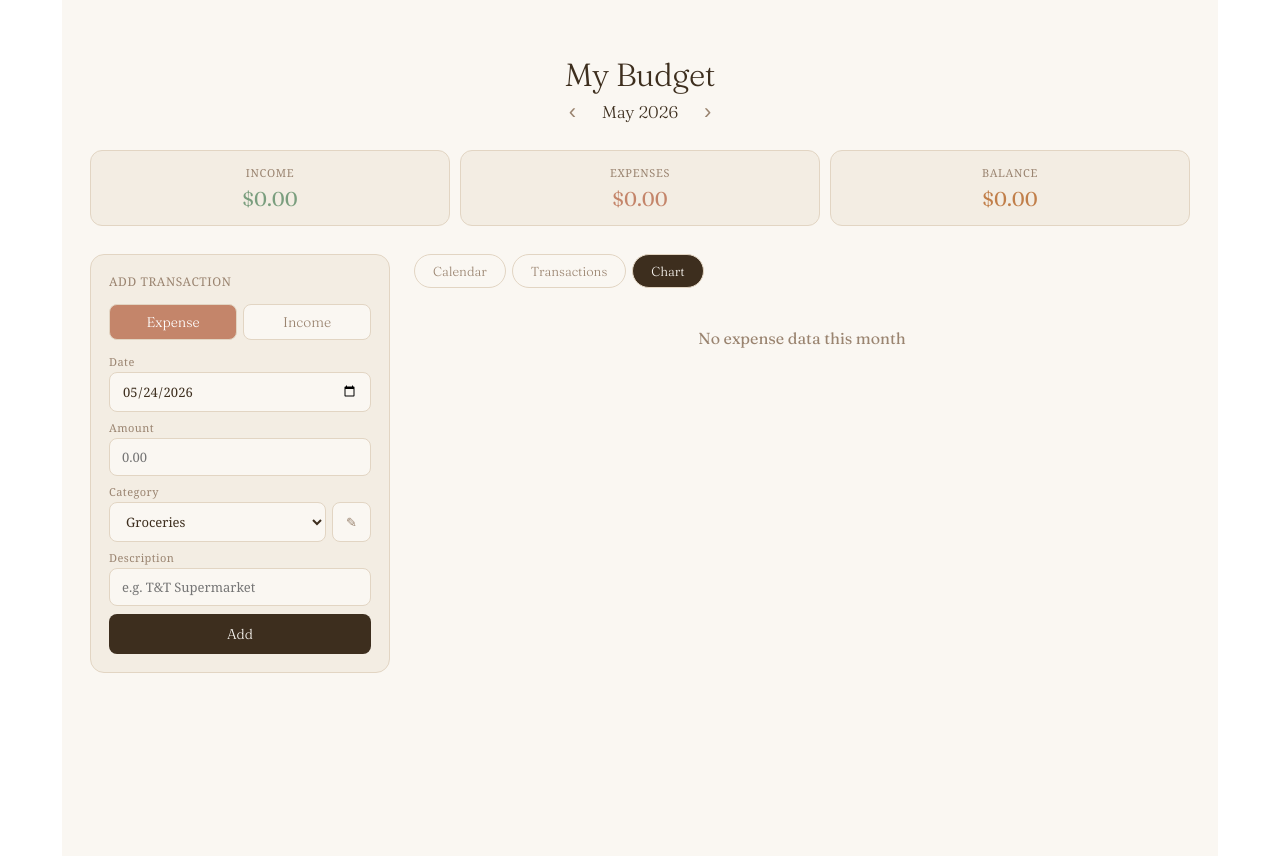
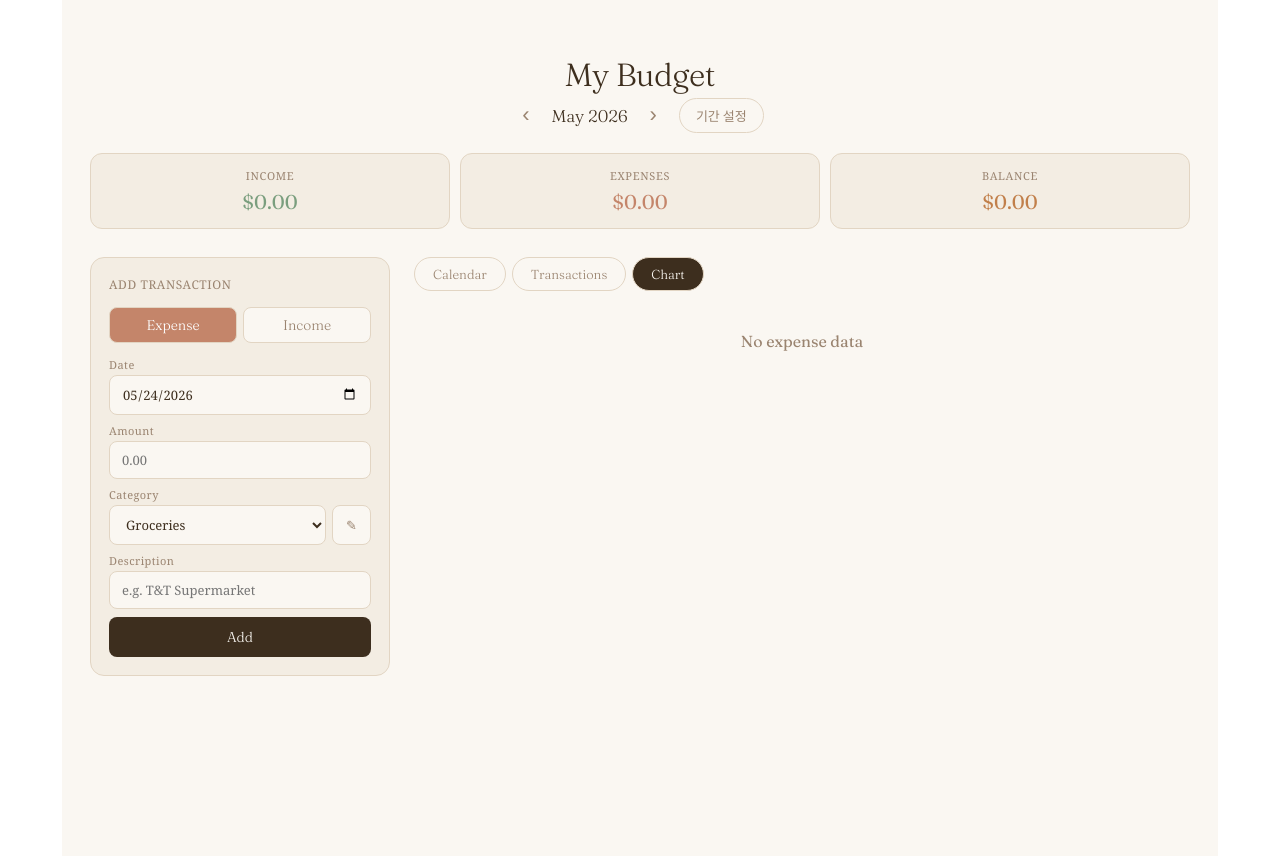
Before and after one commit to taeshin0416/my-budget-app, a React (Create React App) app: page / in a window 1280 px wide. Both pictures are taken after a click on the button "Chart". Built offline with nearby package versions, Linux system fonts and the light colour scheme.

Commit message:
기간 설정 기능 추가

```diff
--- a/src/App.js
+++ b/src/App.js
@@ -1,4 +1,5 @@
-import { useState } from "react";
+
+import { useState, useMemo } from "react";
 
 const DEFAULT_CATEGORIES = {
   expense: ["Groceries", "Transport", "Dining", "Subscriptions", "Other"],
@@ -44,6 +45,54 @@ export default function App() {
   const [selectedDate, setSelectedDate] = useState(null);
   const [activeTab, setActiveTab] = useState("calendar");
 
+  const [rangeMode, setRangeMode] = useState(false);
+  const [rangeStart, setRangeStart] = useState("");
+  const [rangeEnd, setRangeEnd] = useState("");
+  const [appliedStart, setAppliedStart] = useState("");
+  const [appliedEnd, setAppliedEnd] = useState("");
+  const [rangeTab, setRangeTab] = useState("list");
+
+  function toggleRangeMode() {
+    if (rangeMode) {
+      setRangeMode(false);
+      setAppliedStart(""); setAppliedEnd("");
+      setRangeStart(""); setRangeEnd("");
+    } else {
+      setRangeMode(true);
+      setRangeStart(""); setRangeEnd("");
+      setActiveTab("list");
+    }
+  }
+
+  function applyRange() {
+    if (!rangeStart || !rangeEnd) return alert("시작일과 종료일을 모두 입력해주세요!");
+    if (rangeStart > rangeEnd) return alert("시작일이 종료일보다 늦을 수 없어요!");
+    setAppliedStart(rangeStart);
+    setAppliedEnd(rangeEnd);
+  }
+
+  const rangeTransactions = useMemo(() => {
+    if (!appliedStart || !appliedEnd) return [];
+    const all = Object.values(allTransactions).flat();
+    return all.filter(t => t.date >= appliedStart && t.date <= appliedEnd)
+              .sort((a, b) => b.date.localeCompare(a.date));
+  }, [allTransactions, appliedStart, appliedEnd]);
+
+  function formatRangeLabel() {
+    if (!appliedStart || !appliedEnd) return "";
+    const s = new Date(appliedStart + "T00:00:00");
+    const e = new Date(appliedEnd + "T00:00:00");
+    const diffMs = e - s;
+    const diffDays = Math.round(diffMs / (1000 * 60 * 60 * 24)) + 1;
+    const fmt2 = (d) => `${MONTHS[d.getMonth()]} ${d.getDate()}, ${d.getFullYear()}`;
+    let duration = `${diffDays}일`;
+    if (diffDays >= 28) {
+      const months = Math.round(diffDays / 30);
+      if (months >= 1) duration = `약 ${months}개월`;
+    }
+    return `${fmt2(s)} – ${fmt2(e)} · ${duration}`;
+  }
+
   function monthKeyFromDate(dateStr) {
     const [y, m] = dateStr.split("-");
     return `${parseInt(y)}-${parseInt(m) - 1}`;
@@ -63,8 +112,9 @@ export default function App() {
     setViewMonth(m); setViewYear(y); setSelectedDate(null);
   }
 
-  const income = transactions.filter(t => t.type === "income").reduce((s, t) => s + t.amount, 0);
-  const expense = transactions.filter(t => t.type === "expense").reduce((s, t) => s + t.amount, 0);
+  const activeTxs = rangeMode && appliedStart ? rangeTransactions : transactions;
+  const income = activeTxs.filter(t => t.type === "income").reduce((s, t) => s + t.amount, 0);
+  const expense = activeTxs.filter(t => t.type === "expense").reduce((s, t) => s + t.amount, 0);
 
   function addTransaction() {
     if (!desc || !amount || !date) return alert("Please fill in all fields!");
@@ -175,13 +225,13 @@ export default function App() {
          - txs.filter(t => t.type === "expense").reduce((s, t) => s + t.amount, 0);
   }
 
-  function PieChart() {
+  function PieChart({ txList }) {
     const [selectedCat, setSelectedCat] = useState(null);
     const [inlineEdit, setInlineEdit] = useState(null);
 
-    const expenseTxs = transactions.filter(t => t.type === "expense");
+    const expenseTxs = txList.filter(t => t.type === "expense");
     const total = expenseTxs.reduce((s, t) => s + t.amount, 0);
-    if (total === 0) return <p style={{ textAlign: "center", color: S.muted, marginTop: 40, fontFamily: S.font }}>No expense data this month</p>;
+    if (total === 0) return <p style={{ textAlign: "center", color: S.muted, marginTop: 40, fontFamily: S.font }}>No expense data</p>;
 
     const catMap = {};
     expenseTxs.forEach(t => { catMap[t.category] = (catMap[t.category] || 0) + t.amount; });
@@ -239,7 +289,6 @@ export default function App() {
               fill={s.color} stroke="#FAF7F2" strokeWidth="2" />
           ))}
         </svg>
-
         <div>
           {slices.map((s, i) => (
             <div key={i} onClick={() => { setSelectedCat(selectedCat === s.cat ? null : s.cat); setInlineEdit(null); }}
@@ -259,7 +308,6 @@ export default function App() {
             </div>
           ))}
         </div>
-
         {selectedCat && (
           <div style={{ marginTop: 16 }}>
             <div style={{ fontSize: 12, color: S.muted, fontFamily: S.sans, letterSpacing: "0.04em", textTransform: "uppercase", marginBottom: 10 }}>
@@ -344,11 +392,54 @@ export default function App() {
         My Budget
       </h2>
 
-      <div style={{ display: "flex", alignItems: "center", justifyContent: "center", gap: 20, marginBottom: 24 }}>
+      <div style={{ display: "flex", alignItems: "center", justifyContent: "center", gap: 16, marginBottom: 20, flexWrap: "wrap" }}>
+        {!rangeMode && (
+          <div style={{ display: "flex", alignItems: "center", gap: 16 }}>
             <button onClick={() => changeMonth(-1)} style={{ background: "none", border: "none", fontSize: 22, cursor: "pointer", color: S.muted }}>‹</button>
             <span style={{ fontFamily: S.font, fontWeight: 300, fontSize: 17, color: S.text }}>{MONTHS[viewMonth]} {viewYear}</span>
             <button onClick={() => changeMonth(1)} style={{ background: "none", border: "none", fontSize: 22, cursor: "pointer", color: S.muted }}>›</button>
           </div>
+        )}
+        <button onClick={toggleRangeMode} style={{
+          padding: "7px 16px", borderRadius: 20, border: `1px solid ${S.border}`, cursor: "pointer",
+          background: rangeMode ? S.text : S.bg,
+          color: rangeMode ? S.bg : S.muted,
+          fontFamily: S.font, fontWeight: 300, fontSize: 13,
+        }}>
+          {rangeMode ? "← 월별 보기로 돌아가기" : "기간 설정"}
+        </button>
+      </div>
+
+      {rangeMode && (
+        <div style={{
+          display: "flex", alignItems: "flex-end", gap: 10, flexWrap: "wrap",
+          background: S.card, border: `1px solid ${S.border}`, borderRadius: 12,
+          padding: "14px 18px", marginBottom: 20,
+        }}>
+          <div>
+            <div style={{ fontSize: 11, color: S.muted, marginBottom: 4, fontFamily: S.sans, letterSpacing: "0.04em" }}>시작일</div>
+            <input type="date" value={rangeStart} onChange={e => setRangeStart(e.target.value)}
+              style={{ ...inputStyle, marginBottom: 0, width: 160 }} />
+          </div>
+          <span style={{ color: S.muted, fontSize: 16, paddingBottom: 8 }}>→</span>
+          <div>
+            <div style={{ fontSize: 11, color: S.muted, marginBottom: 4, fontFamily: S.sans, letterSpacing: "0.04em" }}>종료일</div>
+            <input type="date" value={rangeEnd} onChange={e => setRangeEnd(e.target.value)}
+              style={{ ...inputStyle, marginBottom: 0, width: 160 }} />
+          </div>
+          <button onClick={applyRange} style={{
+            padding: "9px 20px", borderRadius: 8, border: "none",
+            background: S.accent, color: "white",
+            fontFamily: S.font, fontWeight: 300, fontSize: 14, cursor: "pointer",
+          }}>적용</button>
+        </div>
+      )}
+
+      {rangeMode && appliedStart && (
+        <p style={{ fontSize: 12, color: S.muted, fontFamily: S.sans, fontStyle: "italic", marginBottom: 16, marginTop: -8 }}>
+          {formatRangeLabel()}
+        </p>
+      )}
 
       <div style={{ display: "grid", gridTemplateColumns: "1fr 1fr 1fr", gap: 10, marginBottom: 28 }}>
         {[["Income", income, S.green], ["Expenses", expense, S.red], ["Balance", income - expense, S.accent]].map(([label, val, color]) => (
@@ -438,6 +529,55 @@ export default function App() {
         </div>
 
         <div>
+          {rangeMode ? (
+            <div>
+              <div style={{ display: "flex", gap: 6, marginBottom: 18 }}>
+                {[["list", "Transactions"], ["chart", "Chart"]].map(([tab, label]) => (
+                  <button key={tab} onClick={() => setRangeTab(tab)} style={{
+                    padding: "8px 18px", borderRadius: 20, border: `1px solid ${S.border}`, cursor: "pointer",
+                    background: rangeTab === tab ? S.text : S.bg,
+                    color: rangeTab === tab ? S.bg : S.muted,
+                    fontFamily: S.font, fontWeight: 300, fontSize: 13,
+                  }}>{label}</button>
+                ))}
+              </div>
+
+              {!appliedStart && (
+                <p style={{ textAlign: "center", color: S.muted, marginTop: 40, fontFamily: S.font, fontWeight: 300 }}>
+                  시작일과 종료일을 입력하고 적용을 눌러주세요
+                </p>
+              )}
+
+              {appliedStart && rangeTab === "list" && (
+                <div>
+                  {rangeTransactions.length === 0
+                    ? <p style={{ textAlign: "center", color: S.muted, marginTop: 40, fontFamily: S.font, fontWeight: 300 }}>해당 기간에 거래내역이 없어요</p>
+                    : rangeTransactions.map(t => (
+                      <div key={t.id} style={{ display: "flex", alignItems: "center", gap: 8, marginBottom: 6, maxWidth: 520 }}>
+                        <div style={{
+                          flex: 1, padding: "9px 13px", borderRadius: 12,
+                          background: S.card, border: `1px solid ${S.border}`,
+                          display: "flex", justifyContent: "space-between", alignItems: "center",
+                        }}>
+                          <div>
+                            <div style={{ fontSize: 11, color: S.muted, marginBottom: 2, fontFamily: S.sans }}>{formatDate(t.date)}</div>
+                            <div style={{ fontSize: 12, color: S.muted, fontFamily: S.sans }}>{t.category} · {t.desc}</div>
+                          </div>
+                          <div style={{ fontSize: 17, fontFamily: S.font, fontWeight: 400, color: t.type === "income" ? S.green : S.red }}>
+                            {t.type === "income" ? "+" : "−"}${fmt(t.amount)}
+                          </div>
+                        </div>
+                        <button onClick={() => startEdit(t)} style={{ background: "none", border: `1px solid ${S.border}`, borderRadius: 6, padding: "5px 8px", cursor: "pointer", fontSize: 12, color: S.muted, flexShrink: 0 }}>✎</button>
+                        <button onClick={() => deleteTransaction(t.id)} style={{ background: "none", border: `1px solid ${S.border}`, borderRadius: 6, padding: "5px 8px", cursor: "pointer", fontSize: 12, color: S.red, flexShrink: 0 }}>✕</button>
+                      </div>
+                    ))}
+                </div>
+              )}
+
+              {appliedStart && rangeTab === "chart" && <PieChart txList={rangeTransactions} />}
+            </div>
+          ) : (
+            <div>
               <div style={{ display: "flex", gap: 6, marginBottom: 18 }}>
                 {[["calendar", "Calendar"], ["list", "Transactions"], ["chart", "Chart"]].map(([tab, label]) => (
                   <button key={tab} onClick={() => setActiveTab(tab)} style={{
@@ -504,7 +644,6 @@ export default function App() {
                       );
                     })}
                   </div>
-
                   {selectedDate && (
                     <div style={{ marginTop: 18 }}>
                       <div style={{ fontSize: 13, fontFamily: S.font, fontWeight: 300, color: S.muted, marginBottom: 10 }}>
@@ -535,7 +674,9 @@ export default function App() {
                 </div>
               )}
 
-          {activeTab === "chart" && <PieChart />}
+              {activeTab === "chart" && <PieChart txList={transactions} />}
+            </div>
+          )}
         </div>
       </div>
     </div>
```
Lines whose indentation alone changed are shown as unchanged.
